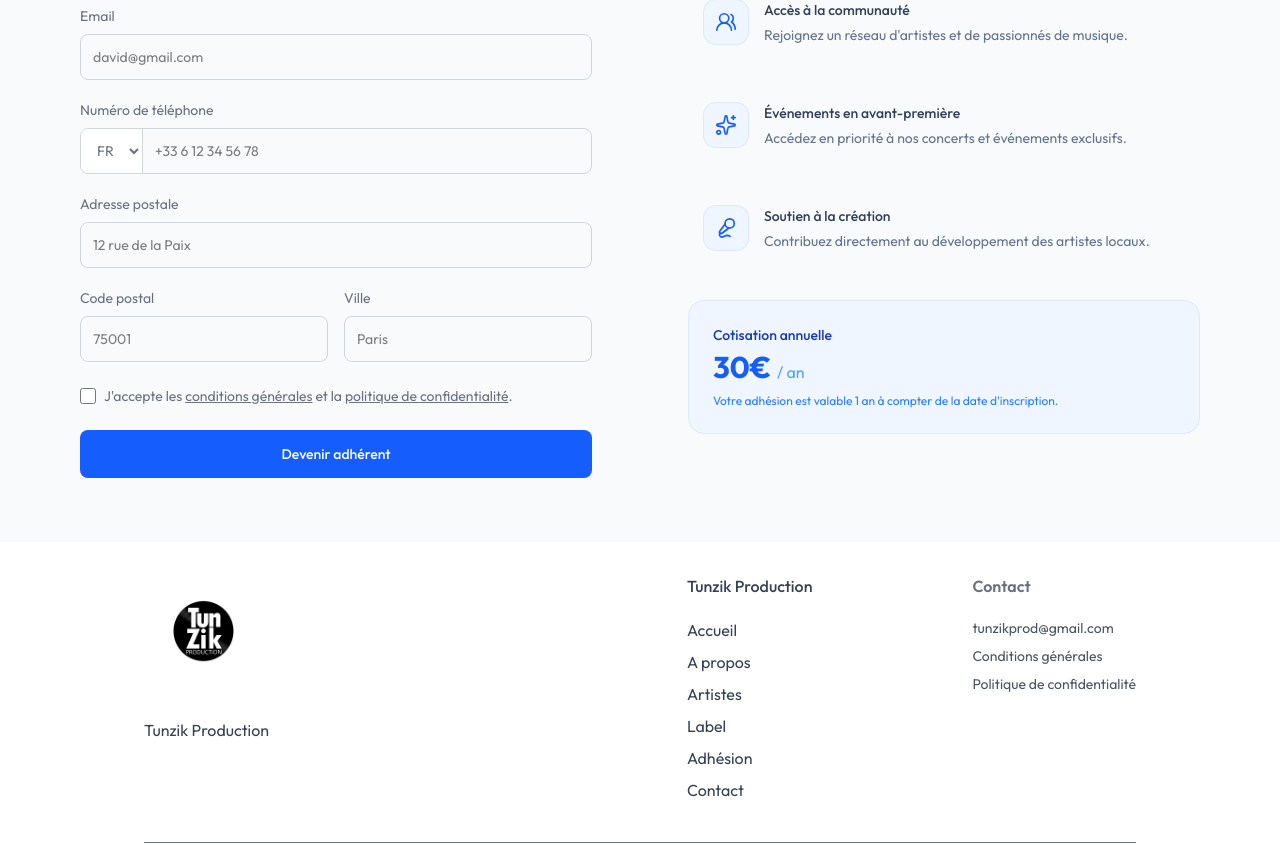
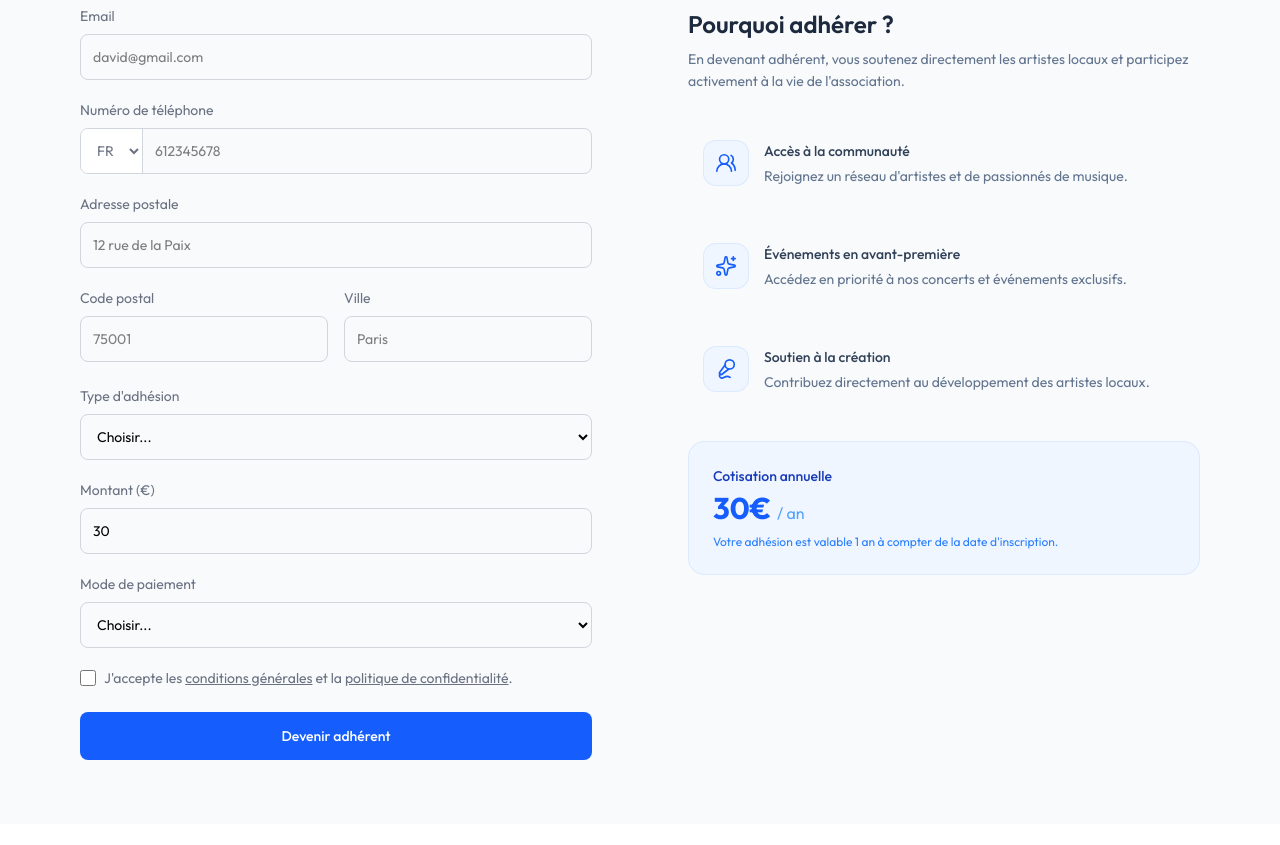
Before and after one commit to Slim-coder20/tunzikProd, a React (Vite) app in the folder client/: page /adhesion in a window 1280 px wide. Shown: the part 578-1423 px from the top of the page. Built offline with nearby package versions, Linux system fonts and the light colour scheme; no server answers.

Commit message:
Feat : Implémentation de l'appel API dans la page Adhesion.jsx et adhesionService.js

```diff
--- a/client/src/pages/Adhesion.jsx
+++ b/client/src/pages/Adhesion.jsx
@@ -2,6 +2,7 @@ import { useForm } from "react-hook-form";
 import toast from "react-hot-toast";
 import { useNavigate } from "react-router-dom";
 import { Users2, Sparkles, Mic2 } from "lucide-react";
+import { adhesionService } from "../services/adhesionService.js";
 
 const avantages = [
   {
@@ -26,28 +27,49 @@ const Adhesion = () => {
   const {
     register,
     handleSubmit,
-    formState: { errors },
+    formState: { errors, isSubmitting },
     reset,
   } = useForm({
     defaultValues: {
-      firstname: "",
-      lastname: "",
+      firstName: "",
+      lastName: "",
       email: "",
       phone: "",
       address: "",
-      postalCode: "",
+      zip: "",
       city: "",
+      typeOfAdhesion: "",
+      paymentMethod: "",
+      amount: 30,
       terms: false,
     },
   });
 
-  const onSubmit = (data) => {
-    console.log(data);
-    toast.success("Demande d'adhésion envoyée !");
-    reset();
-    setTimeout(() => {
-      navigate("/");
-    }, 3000);
+  const onSubmit = async (data) => {
+    try {
+      // Ne pas envoyer "terms" à l'API : le backend attend seulement ces champs
+      const payload = {
+        firstName: data.firstName,
+        lastName: data.lastName,
+        email: data.email,
+        phone: data.phone.replace(/\s/g, ""),
+        address: data.address,
+        city: data.city,
+        zip: data.zip,
+        typeOfAdhesion: data.typeOfAdhesion,
+        amount: Number(data.amount),
+        paymentMethod: data.paymentMethod,
+      };
+
+      await adhesionService.createAdhesion(payload);
+
+      toast.success("Demande d'adhésion envoyée !");
+      reset();
+      setTimeout(() => navigate("/"), 3000);
+    } catch (err) {
+      const message = err.message || "Erreur lors de l'envoi de l'adhésion.";
+      toast.error(message);
+    }
   };
 
   return (
@@ -86,13 +108,13 @@ const Adhesion = () => {
                   </label>
                   <input
                     type="text"
-                    {...register("firstname", { required: "Prénom requis" })}
+                    {...register("firstName", { required: "Prénom requis" })}
                     placeholder="David"
                     className="w-full rounded-lg border border-gray-300 px-3 py-3 text-sm outline-none transition-colors focus:border-blue-500"
                   />
-                  {errors.firstname && (
+                  {errors.firstName && (
                     <p className="mt-1 pl-1 text-left text-xs text-red-500">
-                      {errors.firstname.message}
+                      {errors.firstName.message}
                     </p>
                   )}
                 </div>
@@ -102,13 +124,13 @@ const Adhesion = () => {
                   </label>
                   <input
                     type="text"
-                    {...register("lastname", { required: "Nom requis" })}
+                    {...register("lastName", { required: "Nom requis" })}
                     placeholder="Dupont"
                     className="w-full rounded-lg border border-gray-300 px-3 py-3 text-sm outline-none transition-colors focus:border-blue-500"
                   />
-                  {errors.lastname && (
+                  {errors.lastName && (
                     <p className="mt-1 pl-1 text-left text-xs text-red-500">
-                      {errors.lastname.message}
+                      {errors.lastName.message}
                     </p>
                   )}
                 </div>
@@ -152,11 +174,11 @@ const Adhesion = () => {
                     {...register("phone", {
                       required: "Numéro de téléphone requis",
                       pattern: {
-                        value: /^[0-9\s\+\-]{6,15}$/,
-                        message: "Numéro invalide",
+                        value: /^[0-9]{10}$/,
+                        message: "10 chiffres requis (sans espace ni préfixe)",
                       },
                     })}
-                    placeholder="+33 6 12 34 56 78"
+                    placeholder="612345678"
                     className="flex-1 px-3 py-3 text-sm outline-none"
                   />
                 </div>
@@ -193,19 +215,19 @@ const Adhesion = () => {
                   </label>
                   <input
                     type="text"
-                    {...register("postalCode", {
+                    {...register("zip", {
                       required: "Code postal requis",
                       pattern: {
                         value: /^\d{5}$/,
-                        message: "Code postal invalide",
+                        message: "Code postal invalide (5 chiffres)",
                       },
                     })}
                     placeholder="75001"
                     className="w-full rounded-lg border border-gray-300 px-3 py-3 text-sm outline-none transition-colors focus:border-blue-500"
                   />
-                  {errors.postalCode && (
+                  {errors.zip && (
                     <p className="mt-1 pl-1 text-left text-xs text-red-500">
-                      {errors.postalCode.message}
+                      {errors.zip.message}
                     </p>
                   )}
                 </div>
@@ -225,6 +247,80 @@ const Adhesion = () => {
                     </p>
                   )}
                 </div>
+              </div>
+
+              {/* Type d'adhésion */}
+              <div className="mb-5">
+                <label className="mb-2 block text-sm text-gray-500">
+                  Type d'adhésion
+                </label>
+                <select
+                  {...register("typeOfAdhesion", {
+                    required: "Veuillez choisir un type d'adhésion",
+                  })}
+                  className="w-full rounded-lg border border-gray-300 px-3 py-3 text-sm outline-none transition-colors focus:border-blue-500"
+                >
+                  <option value="">Choisir...</option>
+                  <option value="Adhésion standard">
+                    Adhésion standard - 30€/an
+                  </option>
+                  <option value="Adhésion bienfaiteur">
+                    Adhésion bienfaiteur
+                  </option>
+                </select>
+                {errors.typeOfAdhesion && (
+                  <p className="mt-1 pl-1 text-left text-xs text-red-500">
+                    {errors.typeOfAdhesion.message}
+                  </p>
+                )}
+              </div>
+
+              {/* Montant */}
+              <div className="mb-5">
+                <label className="mb-2 block text-sm text-gray-500">
+                  Montant (€)
+                </label>
+                <input
+                  type="number"
+                  min="1"
+                  step="1"
+                  {...register("amount", {
+                    required: "Montant requis",
+                    min: {
+                      value: 1,
+                      message: "Le montant doit être au moins 1€",
+                    },
+                    valueAsNumber: true,
+                  })}
+                  placeholder="30"
+                  className="w-full rounded-lg border border-gray-300 px-3 py-3 text-sm outline-none transition-colors focus:border-blue-500"
+                />
+                {errors.amount && (
+                  <p className="mt-1 pl-1 text-left text-xs text-red-500">
+                    {errors.amount.message}
+                  </p>
+                )}
+              </div>
+
+              {/* Mode de paiement */}
+              <div className="mb-5">
+                <label className="mb-2 block text-sm text-gray-500">
+                  Mode de paiement
+                </label>
+                <select
+                  {...register("paymentMethod", {
+                    required: "Veuillez choisir un mode de paiement",
+                  })}
+                  className="w-full rounded-lg border border-gray-300 px-3 py-3 text-sm outline-none transition-colors focus:border-blue-500"
+                >
+                  <option value="">Choisir...</option>
+                    <option value="Card">Carte bancaire</option>
+                </select>
+                {errors.paymentMethod && (
+                  <p className="mt-1 pl-1 text-left text-xs text-red-500">
+                    {errors.paymentMethod.message}
+                  </p>
+                )}
               </div>
 
               {/* CGU */}
@@ -260,9 +356,10 @@ const Adhesion = () => {
 
               <button
                 type="submit"
-                className="w-full cursor-pointer rounded-lg bg-blue-600 py-3.5 text-sm font-medium text-white transition-all hover:-translate-y-0.5 hover:bg-blue-500 hover:shadow-[0_10px_20px_rgba(37,99,235,0.3)]"
+                disabled={isSubmitting}
+                className="w-full cursor-pointer rounded-lg bg-blue-600 py-3.5 text-sm font-medium text-white transition-all hover:-translate-y-0.5 hover:bg-blue-500 hover:shadow-[0_10px_20px_rgba(37,99,235,0.3)] disabled:cursor-not-allowed disabled:opacity-60"
               >
-                Devenir adhérent
+                {isSubmitting ? "Envoi en cours…" : "Devenir adhérent"}
               </button>
             </form>
           </div>
--- /dev/null
+++ b/client/src/services/adhesionService.js
@@ -0,0 +1,13 @@
+import { api } from "./api.js";
+
+export const adhesionService = {
+  createAdhesion(adhesion) {
+    return api.request("/api/adhesion", {
+      method: "POST",
+      body: JSON.stringify(adhesion),
+    });
+  },
+  getAllAdhesions() {
+    return api.request("/api/adhesion");
+  },
+};
```
Also changed, not shown: 2 other files (tests, documents, lock files or other folders).
